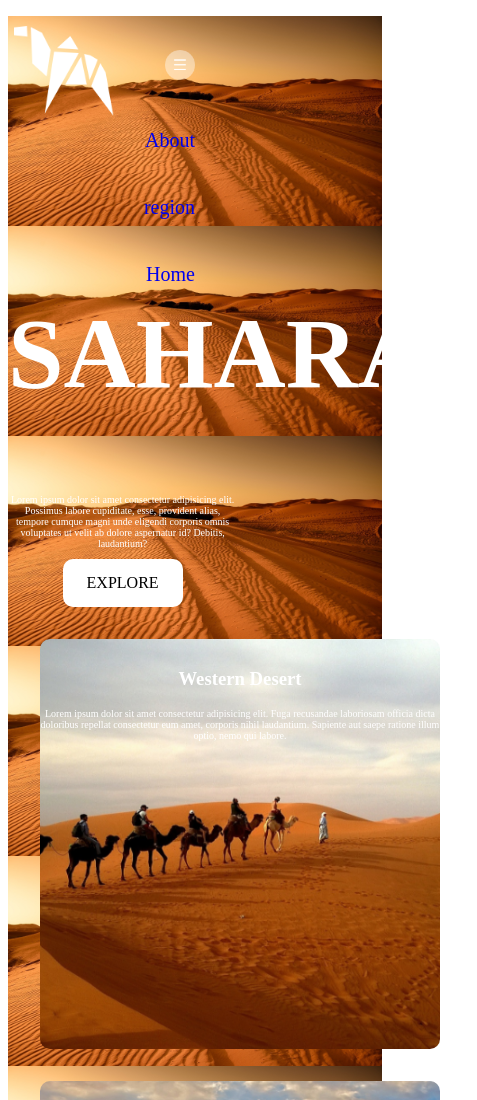
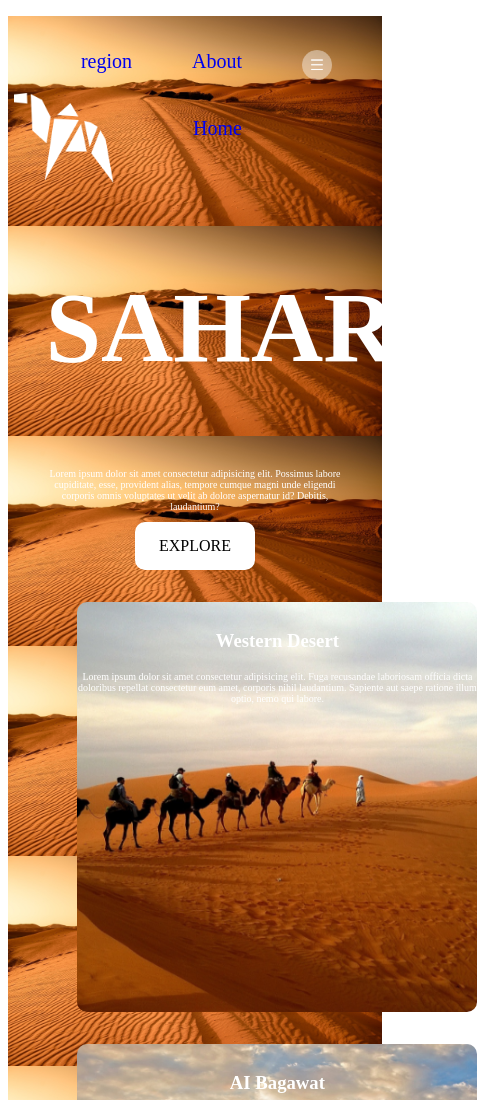
Before and after one commit to Shivamshukl0/CSS-Assignment, a plain HTML site: page CSS Assignment 6/index.html in a window 390 px wide. Shown: the top 1100 px of the page, 477 px wide, since content can reach past the window. Drawn offline with Linux system fonts and the light colour scheme.

Commit message:
Assignment

```diff
--- a/CSS Assignment 6/style.css
+++ b/CSS Assignment 6/style.css
@@ -96,10 +96,10 @@ section{
    /* align-items: center; */
    align-items: center;
    margin:auto;
-padding-right: 120px;
+/* padding-right: 120px; */
 }
 .sahara{
-padding-right: 70px;
+/* padding-right: 70px; */
 }
 .box{
     width: 400px;
@@ -114,7 +114,7 @@ padding-right: 70px;
     /* background-size: contain; */
     /* background-repeat: no-repeat; */
 }
-.box:hover{
+.box1:hover{
  box-sizing: 0px 0px 3px;
 }
 .logo{
@@ -122,6 +122,6 @@ padding-right: 70px;
             padding-top: 10px;
 }
 nav{
-        padding-right: 137px;
+        /* padding-right: 137px; */
 }
 }
```
